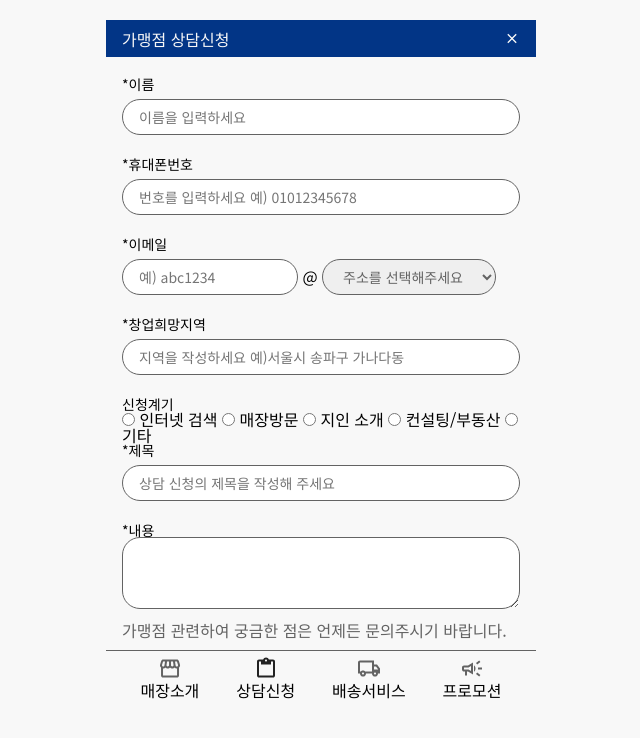
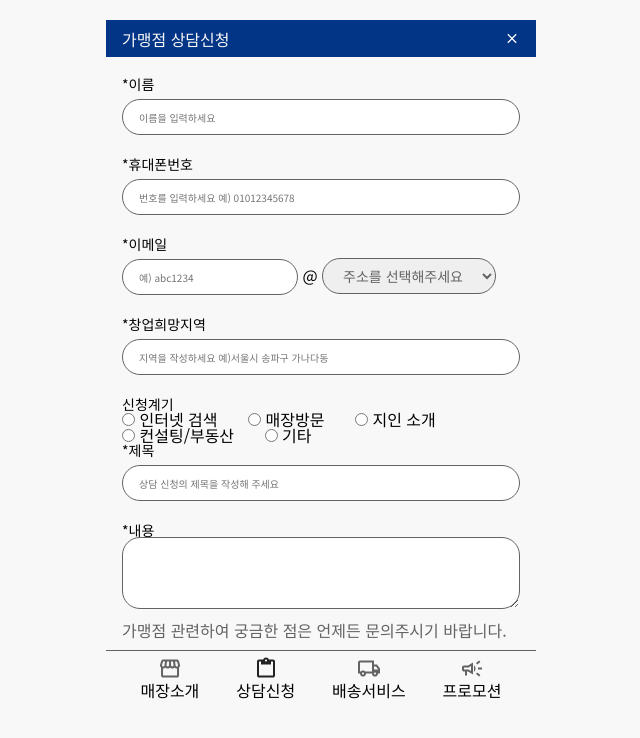
Before and after one commit to ch0120yy/paris_baguette_choyeonwoo, a plain HTML site: page request.html in a window 1280 px wide. Shown: the whole page, without its empty margins (319-959 px from the left). Drawn offline with Linux system fonts and the light colour scheme.

Commit message:
파리바게트 신청 절차 + 가맹점 상담신청

```diff
--- a/request.html
+++ b/request.html
@@ -52,7 +52,7 @@
                         <input type="radio" name="request_route" value="visit_store" id="visit_store">
                         <label for="visit_store">매장방문</label>
                         <input type="radio" name="request_route" value="introduction" id="introduction">
-                        <label for="introduction">지인 소개</label>
+                        <label for="introduction">지인 소개</label><br>
                         <input type="radio" name="request_route" value="consulting_real_estate" id="consulting_real_estate">
                         <label for="consulting_real_estate">컨설팅/부동산</label>
                         <input type="radio" name="request_route" value="other" id="other">
--- a/styles/styles.css
+++ b/styles/styles.css
@@ -142,7 +142,7 @@ main #request_counseling .request_g dl dt span {}
 main #request_counseling .request_g dl dd {}
 main #request_counseling .request_g dl dd input[name^=user] {
     width:398px;margin: 8px 0 22px;
-    border-radius:18px; font-size:0.875rem; color: #636363;
+    border-radius:18px; font-size:0.625rem; color: #636363;
     border:1px solid #636363; outline:none;
     padding: 0 16px; height: 36px;
 }
@@ -155,8 +155,7 @@ main #request_counseling .request_g dl dd #user_email_select {
 }
 main #request_counseling .request_g dl dd #user_email_select option {}
 main #request_counseling .request_g dl dd input[name^=route] {margin-bottom: 16px;}
-main #request_counseling .request_g dl dd label {}
-main #request_counseling .request_g dl dd label {}
+main #request_counseling .request_g dl dd label {padding-right: 26px;}
 main #request_counseling .request_g dl dd #request_contents {
     border-radius:18px; font-size:0.875rem; color: #636363;
     border:1px solid #636363; outline:none;
```
